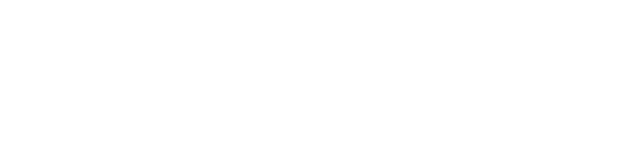
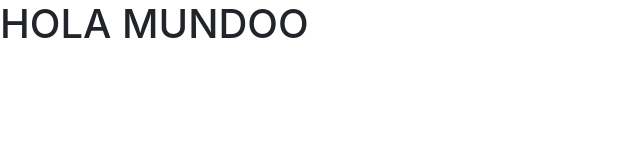
Before and after one commit to LeoCravenna/mi_prueba, a plain HTML site: page index.html in a window 1280 px wide. Shown: the whole page, without its empty margins (0-640 px from the left). Drawn offline with nearby package versions, Linux system fonts and the light colour scheme.

Commit message:
modifiqué el index

```diff
--- a/index.html
+++ b/index.html
@@ -11,7 +11,7 @@
 </head>
 <body>
 
-
+   <h1>HOLA MUNDOO</h1>
 
 </body>
 <!-- Bootstrap JS - Jquery JS - Popper JS -->
```
